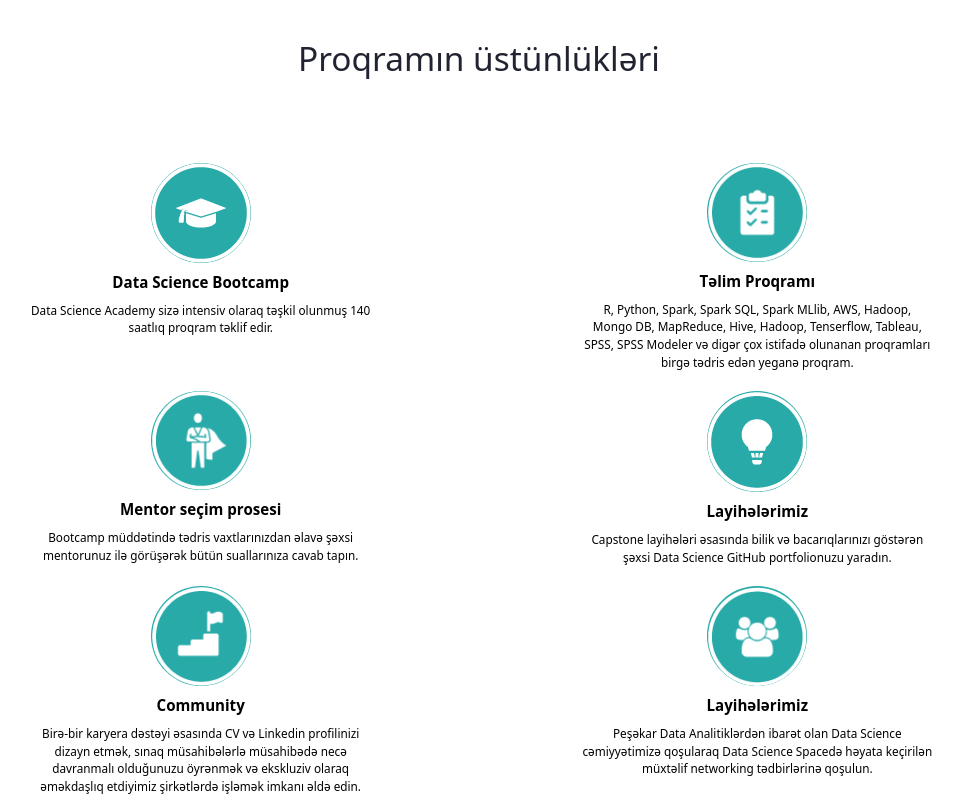
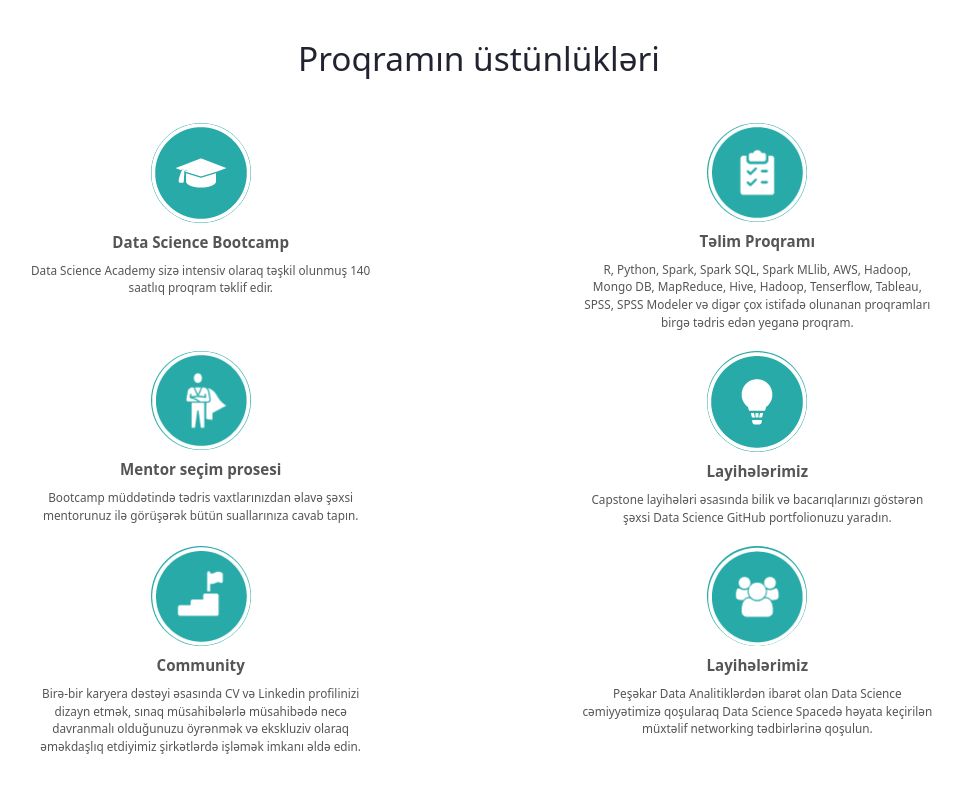
Before and after one commit to Umud-Quliyev/DSA, a React (Vite) app: page / in a window 1280 px wide. Shown: the part 1540-2340 px from the top of the page, without its empty margins (161-1124 px from the left). Built offline with nearby package versions, Linux system fonts and the light colour scheme; data requests are answered from the project's data file.

Commit message:
img hover updated in main section

```diff
--- a/src/App.css
+++ b/src/App.css
@@ -58,6 +58,16 @@
   border-radius: 20px;
 }
 
+.second-main-section .main-div .sub-main-div img {
+  transition: all 0.5s ease;
+}
+
+.second-main-section .main-div .sub-main-div:hover img {
+  animation-name: circlewave;
+  animation-iteration-count: infinite;
+  animation-duration: 1s;
+}
+
 @keyframes slideDown {
   from {
     transform: translateY(-150px);
@@ -68,3 +78,16 @@
     opacity: 1;
   }
 }
+@keyframes circlewave {
+  0% {
+    box-shadow: 0px 0px 1px 8px rgb(255, 203, 5, 1);
+  }
+  50% {
+    box-shadow: 0px 0px 1px 12px rgba(255, 203, 5, .5);
+    background-color: #e83e8c;
+  }
+  100% {
+    box-shadow: 0px 0px 1px 16px rgba(255, 203, 5, .1);
+    background-color: #dc3545;
+  }
+}
--- a/src/components/Customers/Customers.jsx
+++ b/src/components/Customers/Customers.jsx
@@ -25,7 +25,7 @@ const Customers = () => {
   ];
   return (
     <section id="customer" name="customer" className="contanierr">
-      <div className="customers">
+      <div className="customers pt-15">
         <div className="customer__title">
           <h2>Əməkdaşlıq etdiyimiz şirkətlər</h2>
         </div>
--- a/src/components/MainSection.jsx/MainSection.jsx
+++ b/src/components/MainSection.jsx/MainSection.jsx
@@ -104,23 +104,23 @@ const MainSection = () => {
         </div>
       </section>
 
-      <section className="mt-20">
-        <div className="flex flex-col items-center w-5/6 mx-auto px-20">
-          <h2 className="text-[#212331] text-[2.61vw]">Proqramın üstünlükləri</h2>
-          <div className="flex justify-between gap-5 mt-20 flex-wrap text-center">
-            <div className="flex flex-col items-center gap-2 w-[350px]">
+      <section className="my-20 second-main-section">
+        <div className="flex flex-col items-center w-5/6 mx-auto px-20 text-[#555555]">
+          <h2 className="text-[#212331] text-[2.61vw] font-[300]">Proqramın üstünlükləri</h2>
+          <div className="flex justify-between gap-5 my-10 flex-wrap text-center main-div">
+            <div className="flex flex-col items-center gap-2 w-[350px]  cursor-pointer sub-main-div">
               <img src={edu} alt="" className="w-[100px] bg-[#28AAA8] rounded-full"/>
               <h4 className="text-[1.18vw] font-bold"> Data Science Bootcamp</h4>
               <p className="text-[.92vw]">Data Science Academy sizə intensiv olaraq təşkil olunmuş 140 saatlıq proqram təklif edir.</p>
             </div>
-            <div className="flex flex-col items-center gap-2 w-[350px]">
-              <img src={practic} alt="" className="w-[100px] bg-[#28AAA8] rounded-full"/>
+            <div className="flex flex-col items-center gap-2 w-[350px]  cursor-pointer sub-main-div">
+              <img src={practic} alt="" className="w-[100px] bg-[#28AAA8] rounded-full "/>
               <h4 className="text-[1.18vw] font-bold">Təlim Proqramı</h4>
               <p  className="text-[.92vw] ">
               R, Python, Spark, Spark SQL, Spark MLlib, AWS, Hadoop, Mongo DB, MapReduce, Hive, Hadoop, Tenserflow, Tableau, SPSS, SPSS Modeler və digər çox istifadə olunanan proqramları birgə tədris edən yeganə proqram.
               </p>
             </div>
-            <div className="flex flex-col items-center gap-2 w-[350px]">
+            <div className="flex flex-col items-center gap-2 w-[350px]  cursor-pointer sub-main-div">
               <img src={mentor} alt="" className="w-[100px] bg-[#28AAA8] rounded-full"/>
               <h4 className="text-[1.18vw] font-bold">Mentor seçim prosesi
               </h4>
@@ -128,7 +128,7 @@ const MainSection = () => {
               Bootcamp müddətində tədris vaxtlarınızdan əlavə şəxsi mentorunuz ilə görüşərək bütün suallarınıza cavab tapın.
               </p>
             </div>
-            <div className="flex flex-col items-center gap-2 w-[350px]">
+            <div className="flex flex-col items-center gap-2 w-[350px]  cursor-pointer sub-main-div">
               <img src={project} alt="" className="w-[100px] bg-[#28AAA8] rounded-full"/>
               <h4 className="text-[1.18vw] font-bold">Layihələrimiz</h4>
               <p  className="text-[.92vw]">
@@ -136,14 +136,14 @@ const MainSection = () => {
                 şəxsi Data Science GitHub portfolionuzu yaradın.
               </p>
             </div>
-            <div className="flex flex-col items-center gap-2 w-[350px]">
+            <div className="flex flex-col items-center gap-2 w-[350px] cursor-pointer sub-main-div">
               <img src={career} alt="" className="w-[100px] bg-[#28AAA8] rounded-full"/>
               <h4 className="text-[1.18vw] font-bold">Community</h4>
               <p  className="text-[.92vw]">
               Birə-bir karyera dəstəyi əsasında CV və Linkedin profilinizi dizayn etmək, sınaq müsahibələrlə müsahibədə necə davranmalı olduğunuzu öyrənmək və ekskluziv olaraq əməkdaşlıq etdiyimiz şirkətlərdə işləmək imkanı əldə edin.
               </p>
             </div>
-            <div className="flex flex-col items-center gap-2 w-[350px]">
+            <div className="flex flex-col items-center gap-2 w-[350px]  cursor-pointer sub-main-div">
               <img src={community} alt="" className="w-[100px] bg-[#28AAA8] rounded-full"/>
               <h4 className="text-[1.18vw] font-bold">Layihələrimiz</h4>
               <p  className="text-[.92vw]">
```
